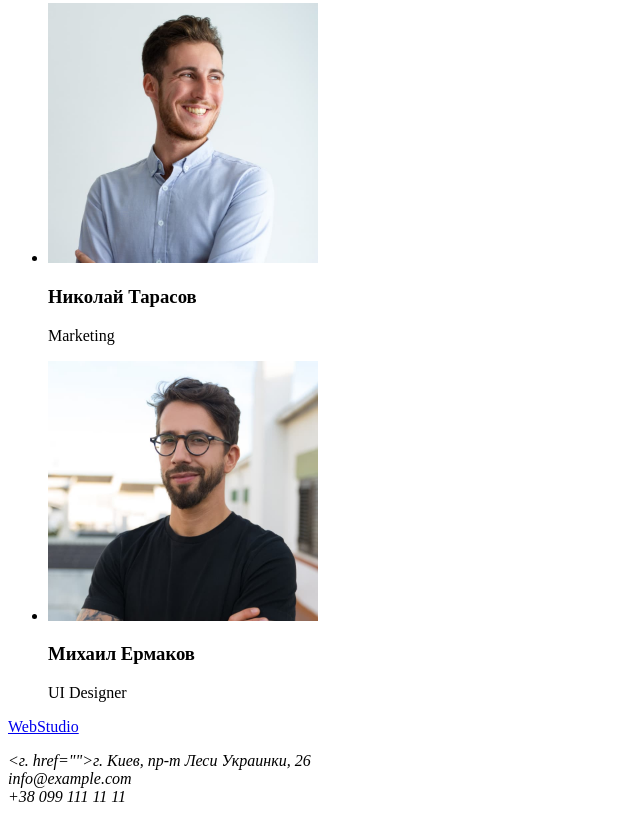
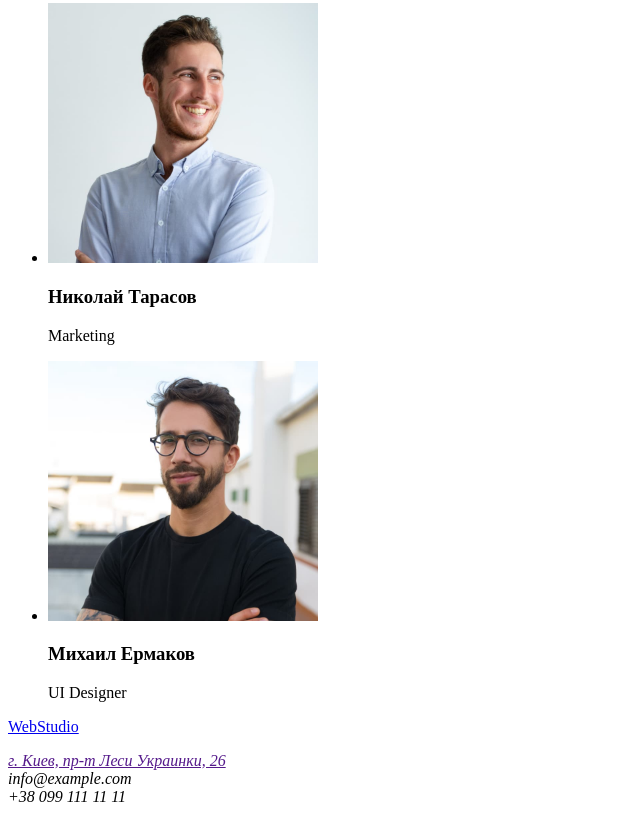
Before and after one commit to pekosk/goit-markup-hw-01, a plain HTML site: page index.html in a window 1280 px wide. Shown: the part 2333-3155 px from the top of the page, without its empty margins (0-640 px from the left). Drawn offline with Linux system fonts and the light colour scheme.

Commit message:
Исправлена ошибка строка 85

```diff
--- a/index.html
+++ b/index.html
@@ -82,7 +82,7 @@
         <a href="./index.html">WebStudio</a>
 
         <address>
-            <p><г. href="">г. Киев, пр-т Леси Украинки, 26</a> <br />
+            <p><a href="">г. Киев, пр-т Леси Украинки, 26</a> <br />
             <a href=""></a>info@example.com</a> <br />
             <a href=""></a>+38 099 111 11 11</a></p>
         </address>
```
